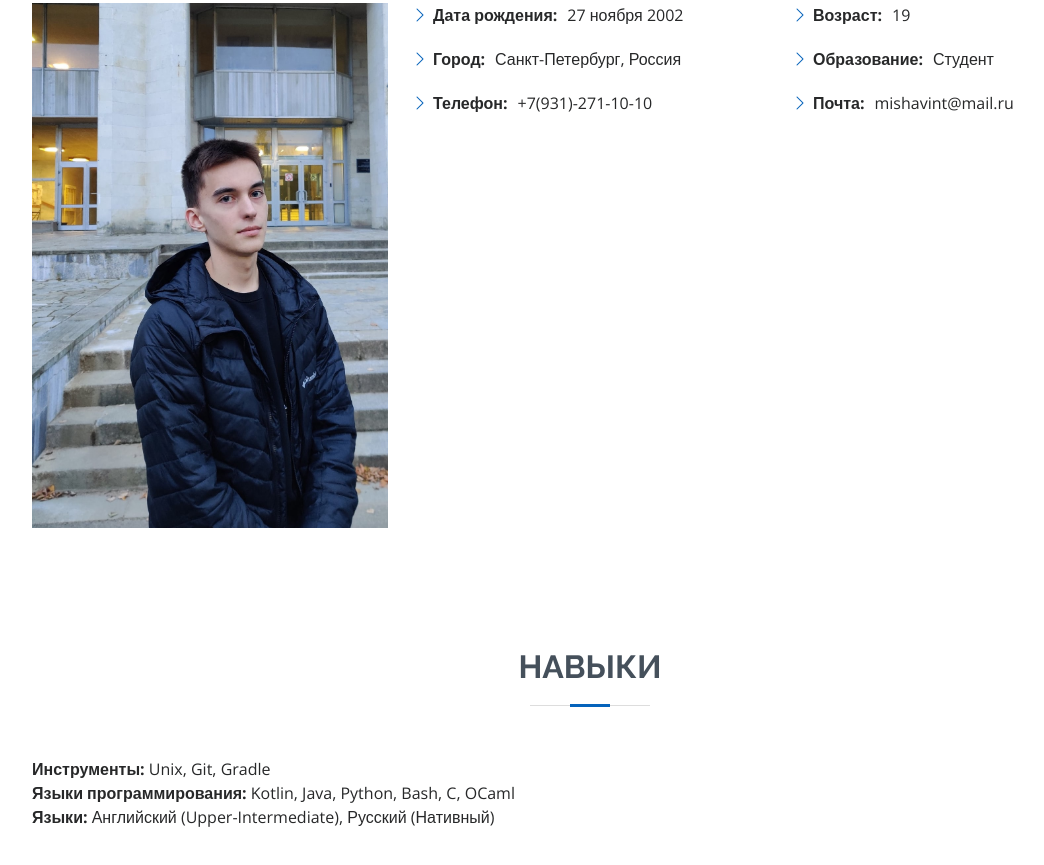
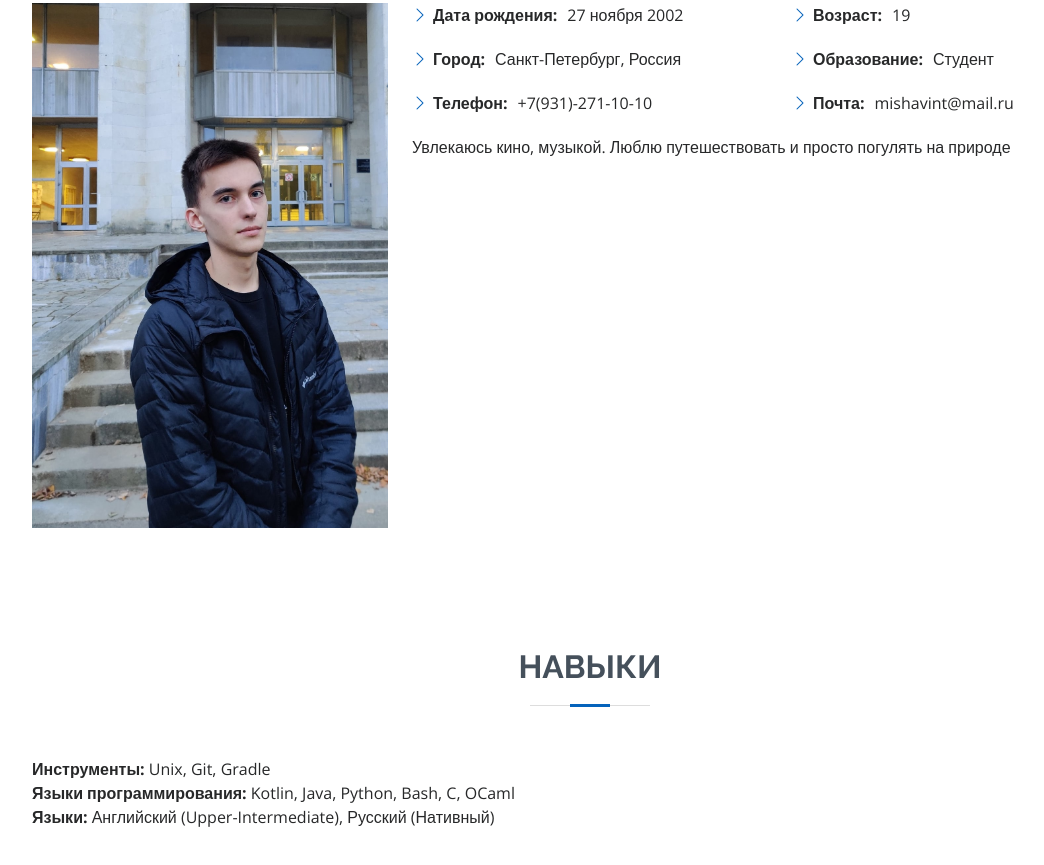
Before and after one commit to Mishavint/resume, a plain HTML site: page index.html in a window 1280 px wide. Shown: the part 989-1854 px from the top of the page, without its empty margins (100-1144 px from the left). Drawn offline with nearby package versions, Linux system fonts and the light colour scheme.

```diff
--- a/index.html
+++ b/index.html
@@ -108,6 +108,7 @@
                                 </li>
                             </ul>
                         </div>
+                        <p>Увлекаюсь кино, музыкой. Люблю путешествовать и просто погулять на природе</p>
                     </div>
                 </div>
             </div>
```
Also changed, not shown: 1 other file.
